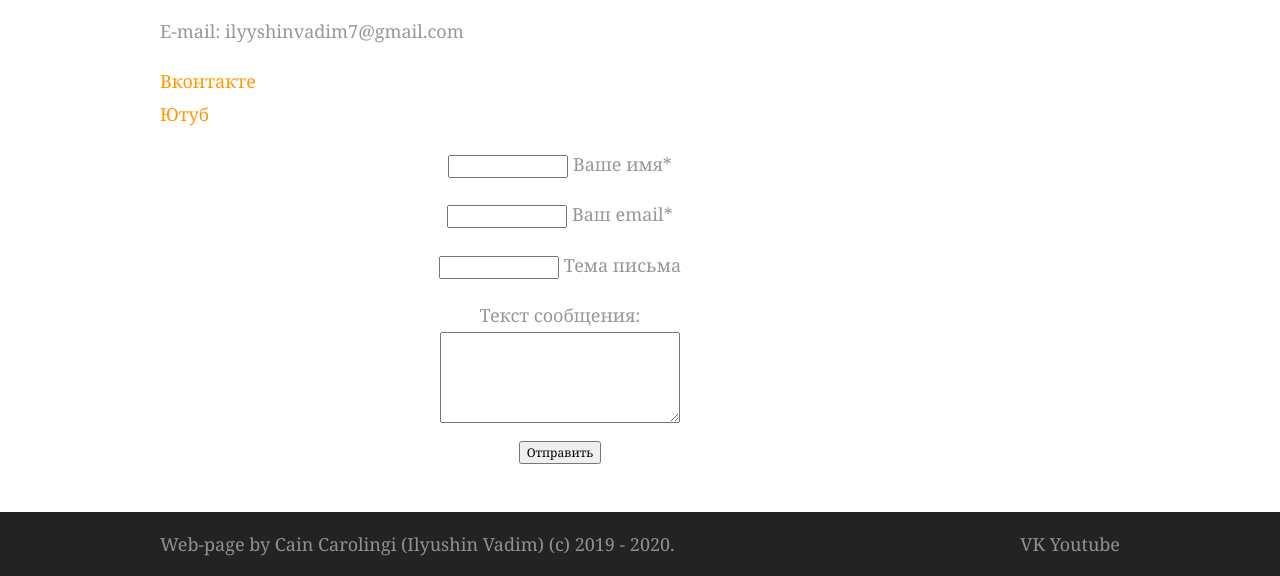
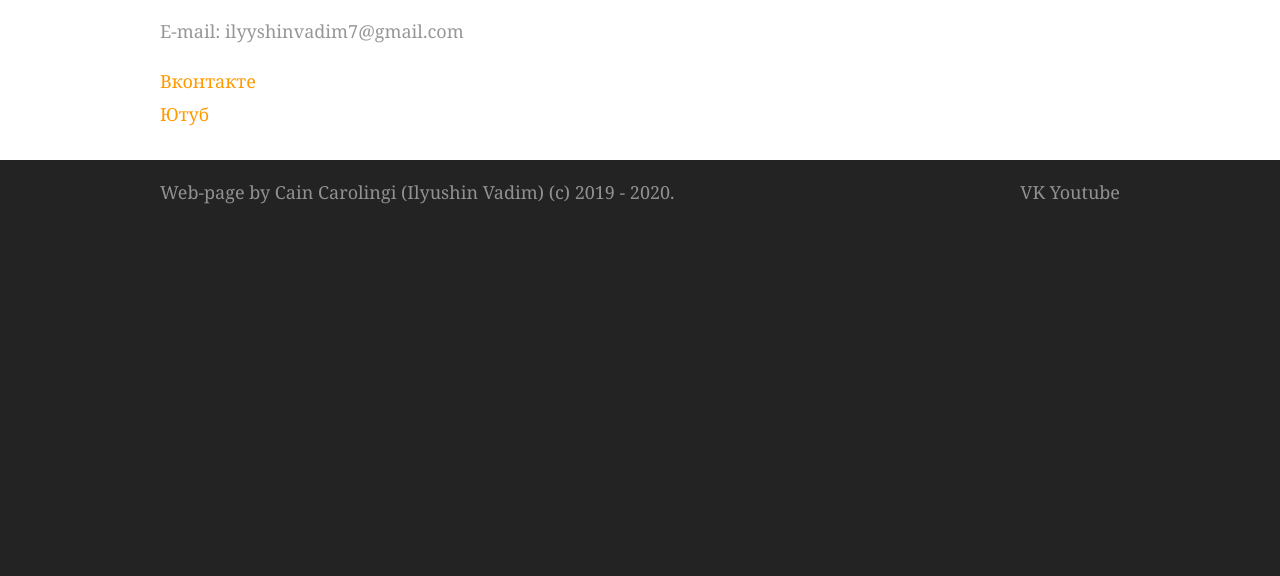
Before and after one commit to CainCarolingi/CainCarolingi.github.io, a plain HTML site: page contacts.html in a window 1280 px wide. Shown: the part 316-892 px from the top of the page. After the commit the page ends 800 px from the top, so only its background shows below. Drawn offline with Linux system fonts and the light colour scheme.

Commit message:
Update contacts.html

```diff
--- a/contacts.html
+++ b/contacts.html
@@ -33,20 +33,6 @@
 			  <p>E-mail: ilyyshinvadim7@gmail.com</p>
               <div><a href="https://vk.com/cain_carolingi">Вконтакте</a></div>
               <div><a href="https://www.youtube.com/channel/UCBm1lHieobBJIxAR1J9JylQ/videos?view_as=subscriber">Ютуб</a></div>
-			  <div id="square_content_block">
-		<div align="center" id="inline_display">
-				<form name="MyForm" action="mail.php" method="post">
-<p><input class="input" name="name" engine="text" style="width:15%"> Ваше имя*</p>
-
-<p><input class="input" name="email" type="text" style="width:15%"> Ваш email*</p>
-
-<p><input class="input" name="sub" type="text" style="width:15%"> Тема письма</p>
-
-<p>Текст сообщения:<br><textarea name="body" cols="1" rows="5" style="width:30%"></textarea></p>
-<p><input id="submit" value="Отправить" type="submit"></p>
-</form>
-				</div>
-				</div>
               <footer class="more"></footer>
             </figcaption>
           </figure>
```
